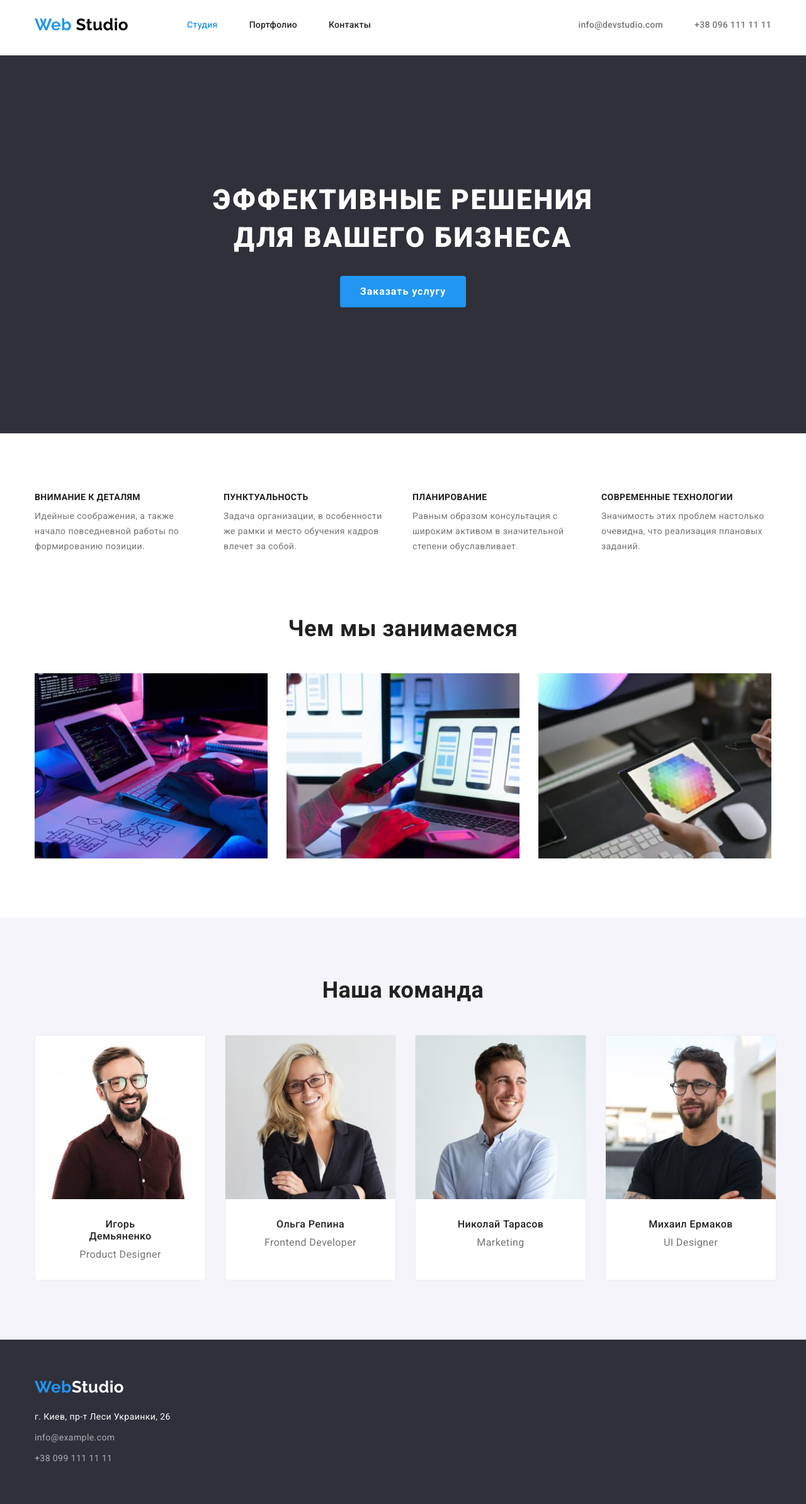
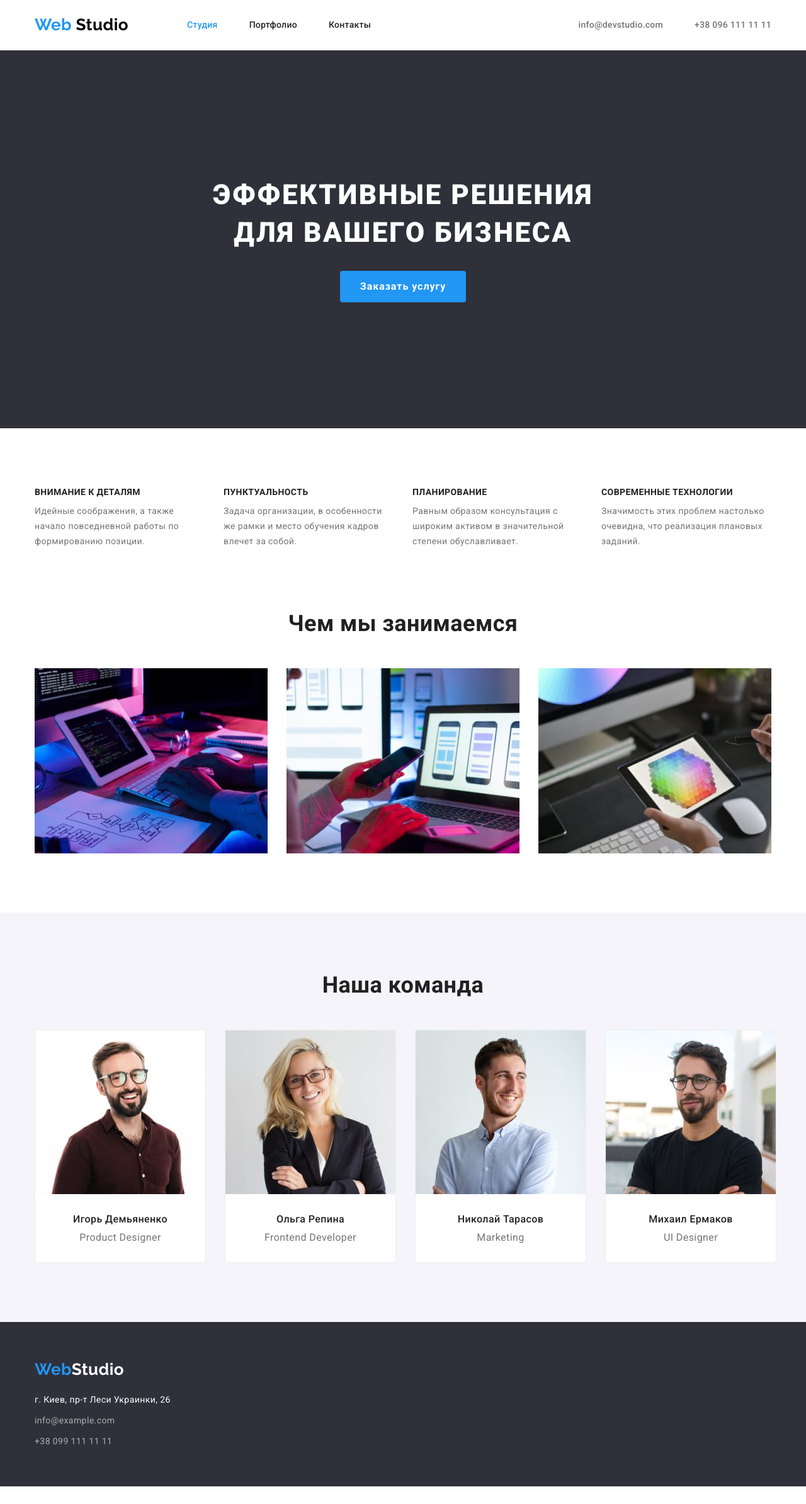
Before and after one commit to Oleh-Semenenko/goit-markup-hw-03, a plain HTML site: page index.html in a window 1280 px wide. Shown: the whole page at 63% size. After the commit the page ends 2360 px from the top, so only its background shows below. Drawn offline with nearby package versions, Linux system fonts and the light colour scheme.

Commit message:
Changed paddings in header and team-content+mb for filter

```diff
--- a/css/styles.css
+++ b/css/styles.css
@@ -78,7 +78,7 @@ a {
 
 .header {
     padding-top: 24px;
-    padding-bottom: 32px;
+    padding-bottom: 24px;
     border-bottom: 1px solid var(--header-border-color);
 }
 
@@ -327,7 +327,8 @@ a {
 
 .team-content {
     text-align: center;
-    padding: 30px 60px;
+    padding-top: 30px;
+    padding-bottom: 30px;
 }
 
 /* Футер */
@@ -378,7 +379,7 @@ a {
 .filter {
     display: flex;
     justify-content: center;
-    margin-bottom: 34px;
+    margin-bottom: 50px;
 }
 
 .filter-item:not(:last-child) {
```
